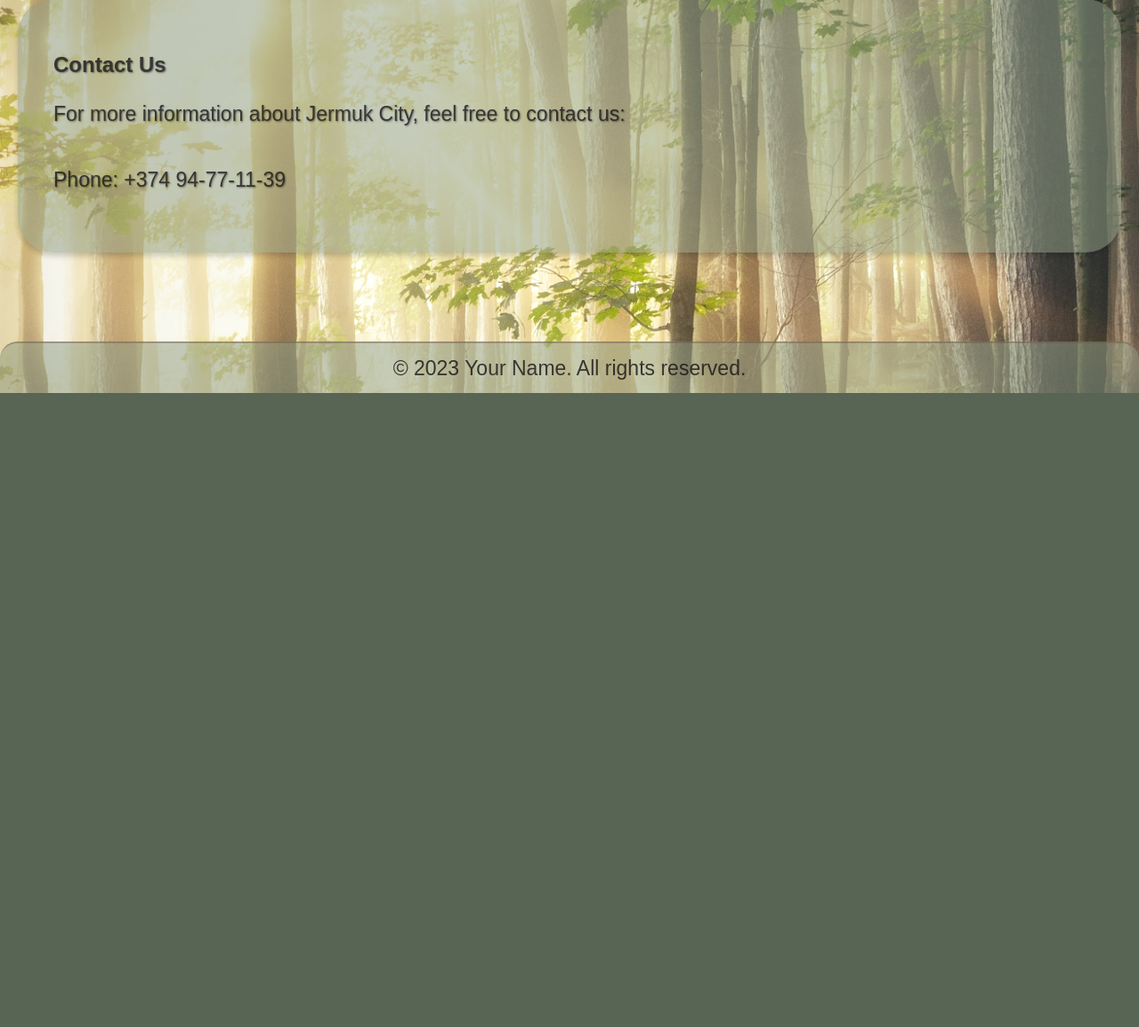
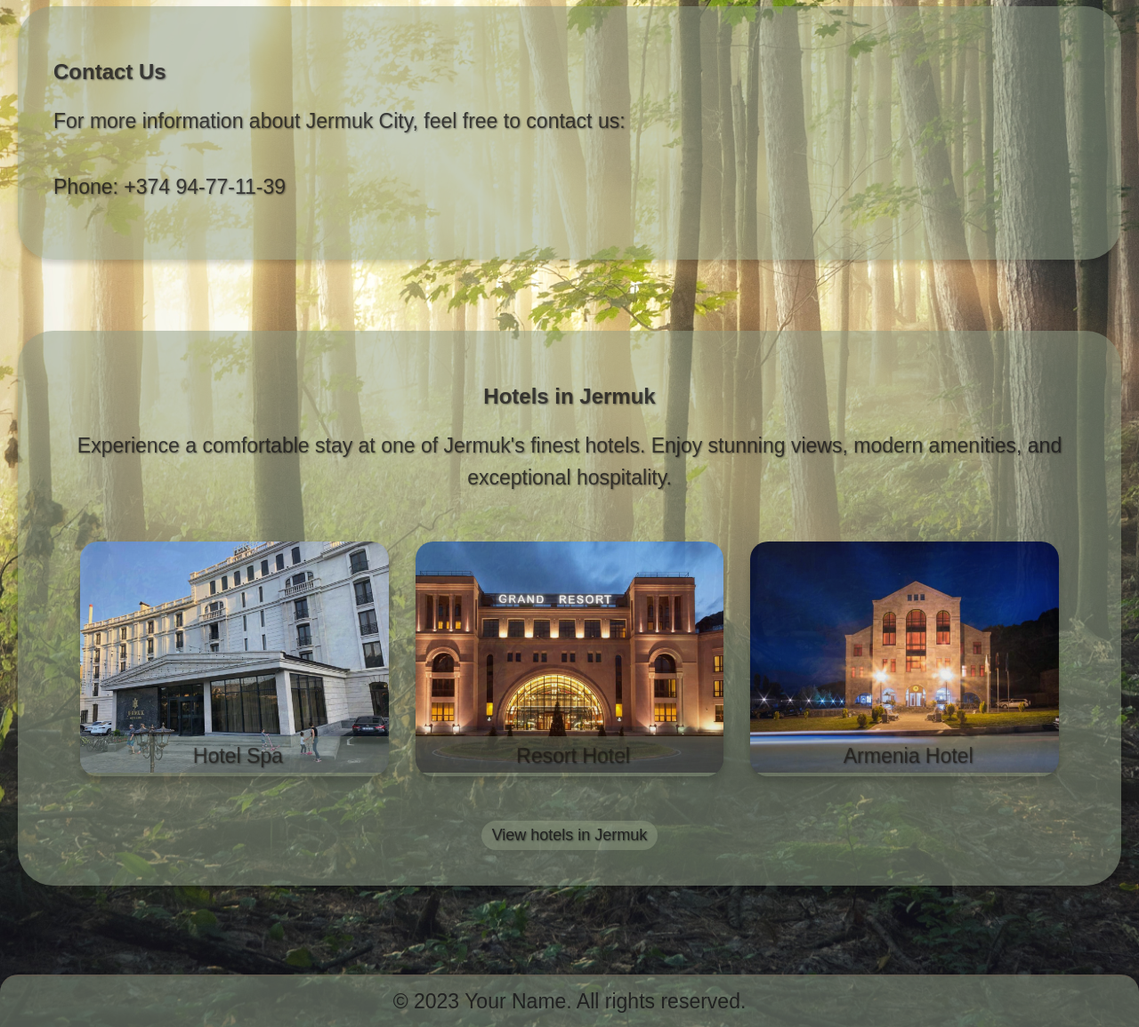
Before and after one commit to darkbrains/jermuk-city, a FastAPI app: page /en in a window 1280 px wide. Shown: the part 2603-3758 px from the top of the page at 89% size. Before the commit the page ends 3045 px from the top, so only its background shows below. Run offline with FastAPI, Linux system fonts and the light colour scheme.

Commit message:
new branch and fixes

```diff
--- a/templates/index_en.html
+++ b/templates/index_en.html
@@ -281,6 +281,56 @@
         background-color: rgba(110, 92, 77, 0.521);
         color: #fff;
     }
+      a.hotelslink {
+      background-color: rgba(144, 158, 134, 0.582);
+      color: #222;
+      border: none;
+      cursor: pointer;
+      font-size: 18px;
+      text-shadow: 1px 1px 2px rgba(0, 0, 0, 0.5);
+      padding: 6px 12px;
+      border-radius: 20px;
+      transition: background-color 0.3s ease;
+      text-decoration: none;
+      display: inline-block;
+      margin-top: 20px;
+    }
+    .transparent-button {
+      background: none;
+      border: none;
+      cursor: pointer;
+      display: inline-block;
+      margin-top: 20px;
+    }
+    /* Adjust the hover color */
+      a.hotelslink:hover {
+      background-color: rgba(110, 92, 77, 0.521);
+      color: #fff;
+      text-decoration: none;
+    }
+
+    /* Adjustments to align the button with the rest of the content */
+    #hotels {
+      text-align: center;
+    }
+    .photo-item {
+      display: block;
+      position: relative;
+      margin-right: 20px; /* Adjust this value for spacing between items */
+    }
+
+    /* Style for the hotel names */
+    .hotel-name {
+      position: absolute;
+      bottom: 0;
+      left: 0;
+      width: 100%;
+      background-color: rgba(144, 158, 134, 0.39);
+      color: rgba(27, 23, 20, 0.671);
+      text-align: center;
+      padding: 4px;
+      margin: 0;
+    }
   </style>
 </head>
 <body>
@@ -302,6 +352,7 @@
         <li class="section-links"><a href="#about">About</a></li>
         <li class="section-links"><a href="#photos">Photos</a></li>
         <li class="section-links"><a href="#contact">Contacts</a></li>
+        <li class="section-links"><a href="#hotels">Hotels</a></li>
       </ul>
     </nav>
     </nav>
@@ -364,6 +415,29 @@
         <br>
         Phone: +374 94-77-11-39
       </p>
+    </section>
+    <section id="hotels">
+      <h2>Hotels in Jermuk</h2>
+      <p>
+        Experience a comfortable stay at one of Jermuk's finest hotels. Enjoy stunning views, modern amenities, and exceptional hospitality.
+      </p>
+      <div class="photo-gallery">
+        <div class="photo-item">
+          <img src="/static/jermuk-hotel-spa.jpeg" alt="Hotel 1">
+          <p class="hotel-name">Hotel Spa</p>
+        </div>
+        <div class="photo-item">
+          <img src="/static/resort.jpg" alt="Hotel 2">
+          <p class="hotel-name">Resort Hotel</p>
+        </div>
+        <div class="photo-item">
+          <img src="/static/armenia.jpg" alt="Hotel 3">
+          <p class="hotel-name">Armenia Hotel</p>
+        </div>
+      </div>
+      <div class="hotels-button">
+        <a class="hotelslink" href="hotels.jermuk.city/en">View hotels in Jermuk</a>
+      </div>
     </section>
   </main>
   <footer>
```
Also changed, not shown: static/armenia.jpg (added), static/armenia.png (added), static/grant-resort.jpg (added), static/jermuk-hotel-spa.jpeg (added), static/resort.jpg (added).
